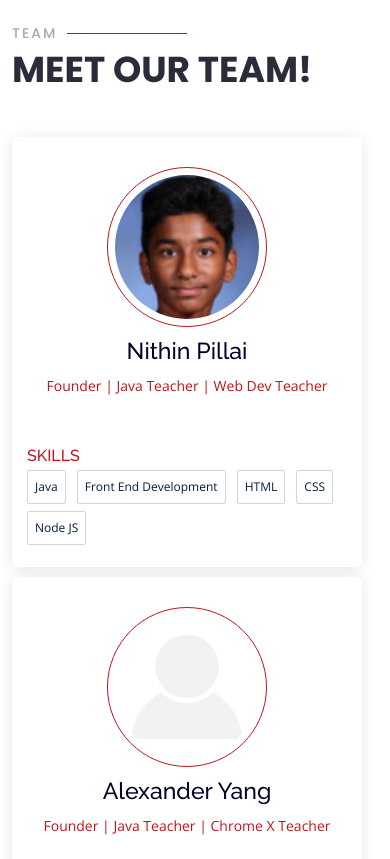
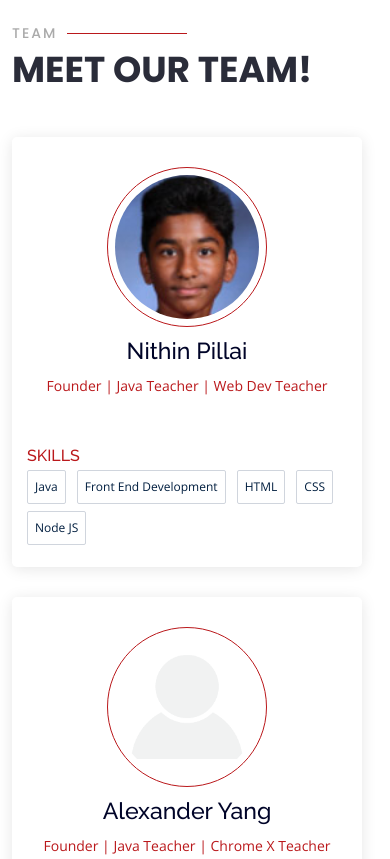
Before and after one commit to NithinPillai/StackhackHeroku, a website: page website/index.html in a window 390 px wide. Shown: the part 5400-6259 px from the top of the page. Drawn offline with nearby package versions, Linux system fonts and the light colour scheme; files whose address does not match are found by name.

Commit message:
fixed teams portion

```diff
--- a/website/assets/css/style.css
+++ b/website/assets/css/style.css
@@ -1508,7 +1508,7 @@ section {
         border-radius: 10px;
         display: grid;
         grid-template-areas: "nithin" "alex" "anish";
-        grid-gap: 10px;
+        grid-gap: 30px;
     }
     #nithin {
         grid-area: nithin;
```
